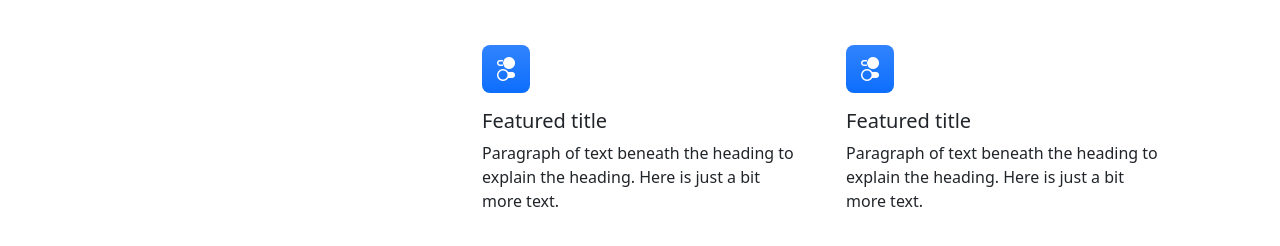
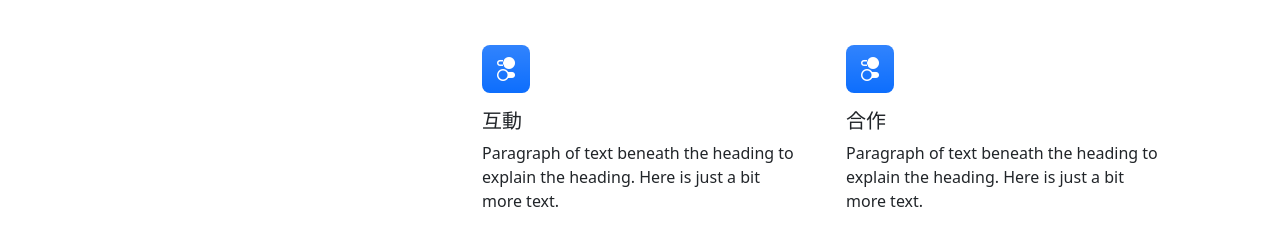
Before and after one commit to sakana022/mysystem, a plain HTML site: page index.html in a window 1280 px wide. Shown: the part 786-1032 px from the top of the page. Drawn offline with nearby package versions, Linux system fonts and the light colour scheme.

Commit message:
updata inedx 22334

```diff
--- a/index.html
+++ b/index.html
@@ -82,12 +82,12 @@
                                 </div>
                                 <div class="col mb-5 mb-md-0 h-100">
                                     <div class="feature bg-primary bg-gradient text-white rounded-3 mb-3"><i class="bi bi-toggles2"></i></div>
-                                    <h2 class="h5">Featured title</h2>
+                                    <h2 class="h5">互動</h2>
                                     <p class="mb-0">Paragraph of text beneath the heading to explain the heading. Here is just a bit more text.</p>
                                 </div>
                                 <div class="col h-100">
                                     <div class="feature bg-primary bg-gradient text-white rounded-3 mb-3"><i class="bi bi-toggles2"></i></div>
-                                    <h2 class="h5">Featured title</h2>
+                                    <h2 class="h5">合作</h2>
                                     <p class="mb-0">Paragraph of text beneath the heading to explain the heading. Here is just a bit more text.</p>
                                 </div>
                             </div>
```
